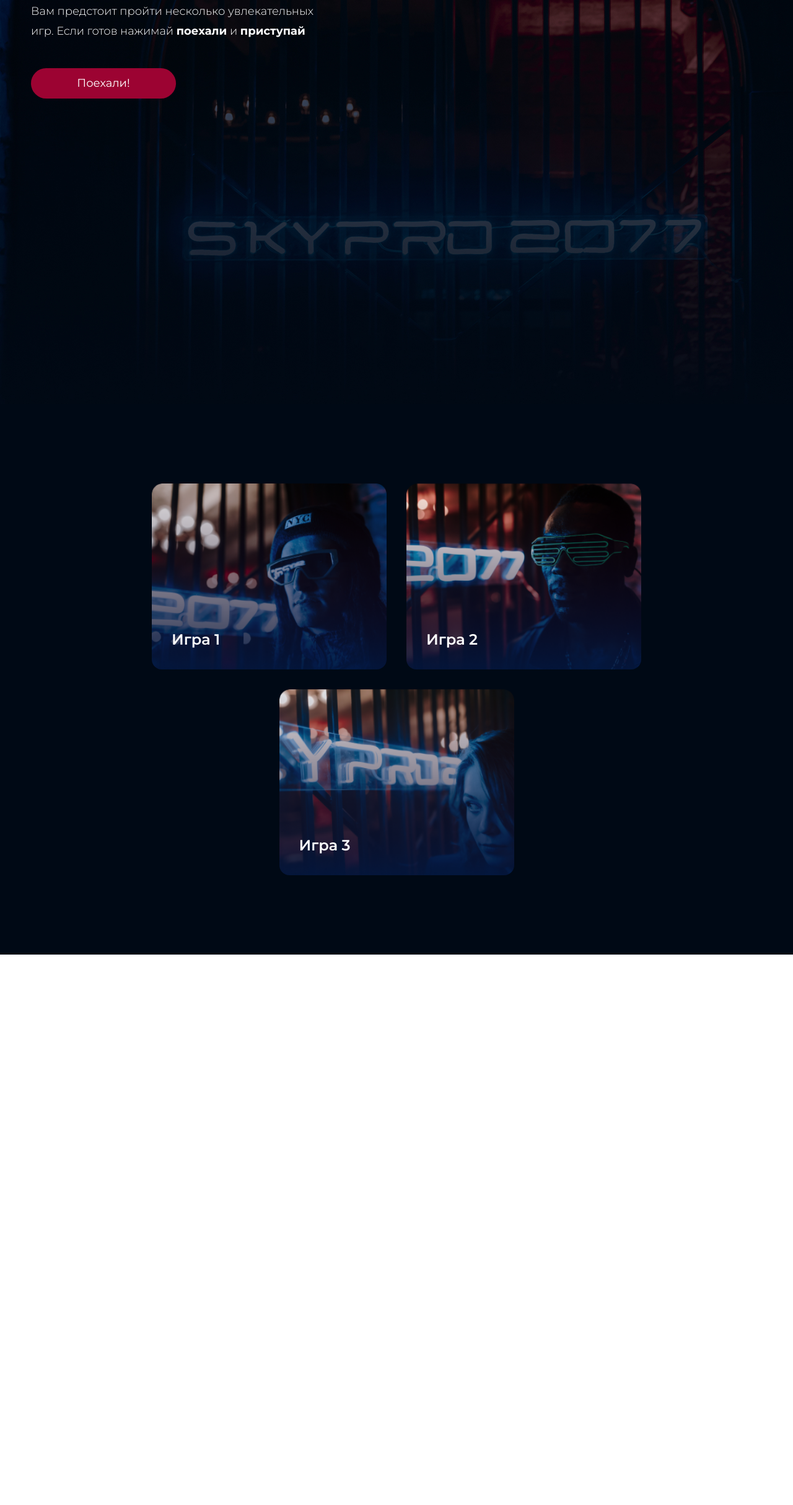
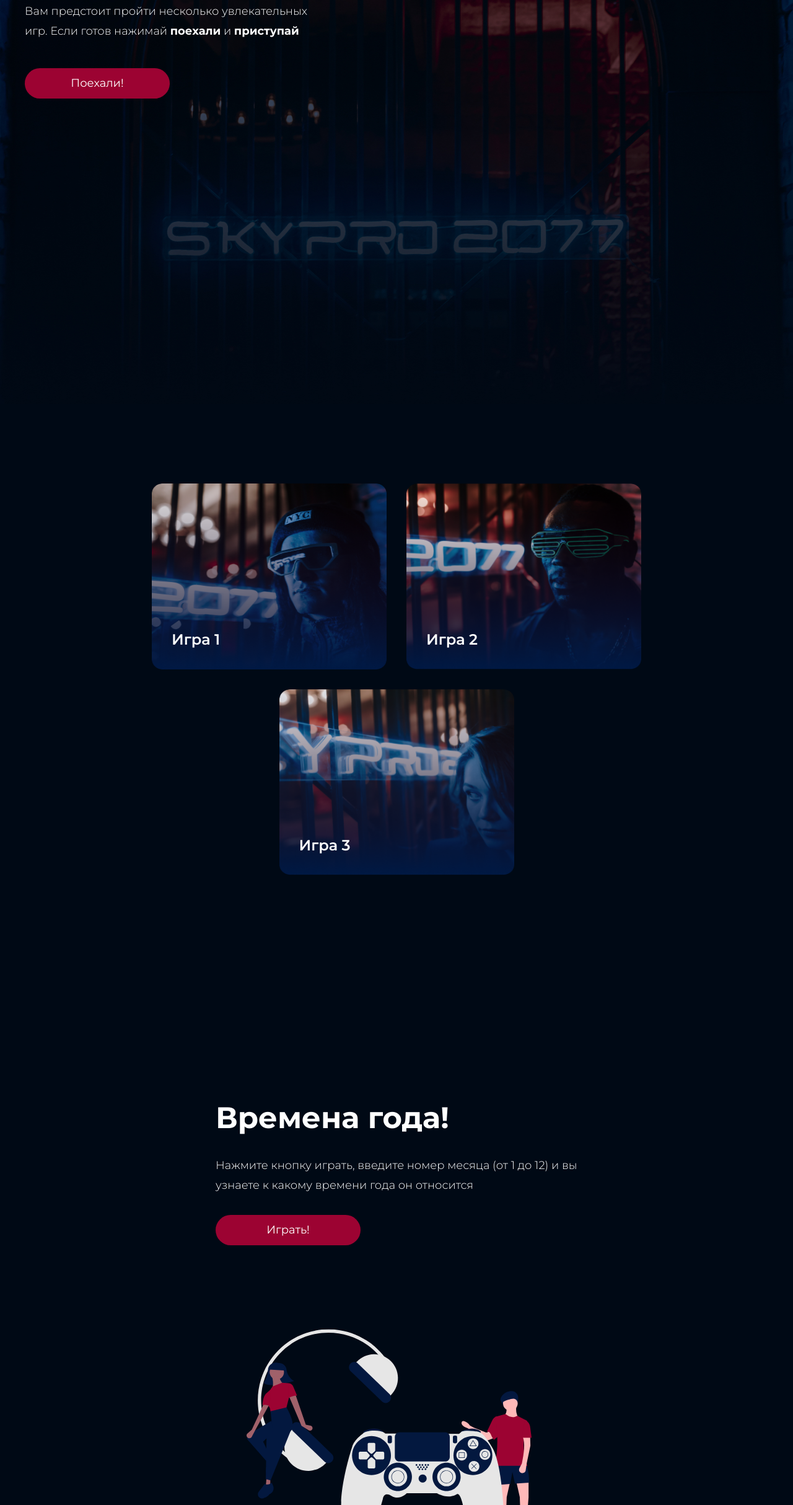
Before and after one commit to Christinnenko/2-nd-course-hw, a plain HTML site: page index.html in a window 1280 px wide. Shown: the part 372-2800 px from the top of the page at 62% size. Before the commit the page ends 1912 px from the top, so only its background shows below. Drawn offline with Linux system fonts and the light colour scheme.

Commit message:
Fixed website and added file hw-5

```diff
--- /dev/null
+++ b/game-seasons.js
@@ -0,0 +1,22 @@
+/* Сделайте функцию, которая принимает параметром номер месяца
+(от 1 до 12) и возвращает время года, в которое попадает этот месяц
+("Зима", "Лето", "Весна", "Осень").Придумайте, как должна работать функция,
+если ей передать неправильный параметр.Выведите пример использования
+функции в консоль.Для решения задачи используйте конструкцию
+else if и логические операторы || (логическое ИЛИ) и && (логическое И). */
+
+const defineSeason = () => {
+    let monthNumber = Number(prompt('Введите номер месяца'));
+
+    if (monthNumber === 12 || monthNumber >= 1 && monthNumber <= 2) {
+        alert('Зима');
+    } else if (monthNumber >= 3 && monthNumber <= 5) {
+        alert('Весна');
+    } else if (monthNumber >= 6 && monthNumber <= 8) {
+        alert('Лето');
+    } else if (monthNumber >= 9 && monthNumber <= 11) {
+        alert('Осень');
+    } else {
+        alert('Некорректно введено значение. Введите числовое значение от 1 до 12.');
+    }
+}
--- a/index.html
+++ b/index.html
@@ -12,25 +12,51 @@
 </head>
 
 <body>
-    <section class="welcome center">
+    <section class="welcome-wrap">
+        <div class="welcome">
             <h1 class="welcome__heading">Добро пожаловать на мой сайт !</h1>
             <p class="welcome__text">Вам предстоит пройти несколько увлекательных игр. Если готов нажимай <span
                     class="welcome__text-bold">поехали</span> и
                 <span class="welcome__text-bold">приступай</span>
             </p>
-        <a class="welcome__button" href="#">Поехали!</a>
+            <a class="button" href="#">Поехали!</a>
+        </div>
     </section>
-    <section class="games-wrap center">
+    <section class="games-wrap">
+        <div class="games">
             <div class="game">
-            <a class="game__first" href="#">Игра 1</a>
+                <a href="#"><img class="game__img" src="img/game1.png" alt="">
+                    <p class="game__text">Игра 1</p>
+                </a>
             </div>
             <div class="game">
-            <a class="game__second" href="#">Игра 2</a>
+                <a href="#"><img class="game__img" src="img/game2.png" alt="">
+                    <p class="game__text">Игра 2</p>
+                </a>
             </div>
             <div class="game">
-            <a class="game__third" href="#">Игра 3</a>
+                <a href="#"><img class="game__img" src="img/game3.png" alt="">
+                    <p class="game__text">Игра 3</p>
+                </a>
+            </div>
         </div>
     </section>
+    <section class="games-wrap">
+        <div class="game-seasons">
+            <div class="game-seasons__content">
+                <h2 class="game-seasons__heading">Времена года!</h2>
+                <p class="game-seasons__text">Нажмите кнопку играть, введите номер месяца (от 1 до 12) и вы узнаете к
+                    какому времени
+                    года он
+                    относится</p>
+                <a onclick="defineSeason()" class="button" href="#">Играть!</a>
+            </div>
+            <div class="game-seasons__img">
+                <img class="img" src="img/video_game.svg" alt="Наушники и геймпад">
+            </div>
+        </div>
+    </section>
+    <script src="game-seasons.js"></script>
 </body>
 
 </html>
--- a/style.css
+++ b/style.css
@@ -11,46 +11,48 @@ a {
     text-decoration: none;
 }
 
-.center {
-    padding-left: calc(50% - 601px);
-    padding-right: calc(50% - 601px);
+.welcome-wrap {
+    background-image: url(img/top.jpg);
+    background-size: 100% 100%;
+    background-repeat: no-repeat;
+    padding-left: 40px;
+    padding-right: 40px;
 }
 
 .welcome {
-    background-image: url(img/top.jpg);
-    background-repeat: no-repeat;
-    background-size: cover;
-    height: 824px;
+    margin: 0 auto;
+    padding-top: 200px;
     display: flex;
     flex-direction: column;
-    flex-shrink: 0;
-    gap: 18px;
-    padding-top: 200px;
+    max-width: 1200px;
+    padding-bottom: 493px;
 }
 
 .welcome__heading {
-    max-width: 700px;
     color: #FFF;
     font-size: 64px;
     font-style: normal;
-    font-weight: 800;
+    font-weight: 700;
     line-height: normal;
+    padding-bottom: 18px;
+    max-width: 760px;
 }
 
 .welcome__text {
-    max-width: 481px;;
     color: #FFF;
     font-size: 18px;
     font-style: normal;
     font-weight: 300;
     line-height: 32px;
+    padding-bottom: 44px;
+    max-width: 480px;
 }
 
 .welcome__text-bold {
     font-weight: 700;
 }
 
-.welcome__button {
+.button {
     border-radius: 30px;
     background: #9C0332;
     width: 234px;
@@ -65,125 +67,181 @@ a {
     text-align: center;
     padding-top: 13px;
     box-sizing: border-box;
-    margin-top: 26px;
     transition: all .3s;
     cursor: url(img/cursor.svg), pointer;
 }
 
-.welcome__button:hover {
+.button:hover {
     background: #EB443F;
 }
 
 .games-wrap {
-    background: #000915;
-    background-size: 100%;
+    background-color: #000915;
+    background-size: 100% 100%;
+    padding-left: 40px;
+    padding-right: 40px;
+}
+
+.games {
     display: flex;
     gap: 32px;
     justify-content: center;
-    align-items: center;
     flex-wrap: wrap;
     padding-top: 128px;
     padding-bottom: 128px;
 }
 
-.game__first,
-.game__second,
-.game__third {
+.game {
+    position: relative;
     width: 379px;
-    display: inline-block;
     height: 300px;
-    flex-shrink: 0;
+}
+
+.game__img {
+    width: 100%;
+    height: 100%;
     border-radius: 16px;
-    padding-top: 236px;
-    padding-bottom: 32px;
-    padding-left: 32px;
-    box-sizing: border-box;
+}
+
+.game__img:hover {
+    outline: 3px solid #44D2FF;
+    cursor: url(img/cursor.svg), pointer;
+}
+
+.game__text {
+    position: absolute;
+    top: 236px;
+    left: 32px;
     color: #FFF;
     font-size: 24px;
     font-style: normal;
     font-weight: 600;
     line-height: 32px;
+    box-sizing: border-box;
     cursor: url(img/cursor.svg), pointer;
 }
 
-.game__first {
-    background: url(img/game1.png);
-    background-repeat: no-repeat;
-    background-size: cover;
+.game-seasons {
+    margin: 0 auto;
+    display: flex;
+    align-items: center;
+    justify-content: center;
+    flex-wrap: wrap;
+    gap: 135px;
+    padding-top: 234px;
+    padding-bottom: 234px;
 }
 
-.game__second {
-    background: url(img/game2.png);
-    background-repeat: no-repeat;
-    background-size: cover;
+.game-seasons__content {
+    width: 584px;
+    display: flex;
+    flex-direction: column;
+    align-items: flex-start;
+    gap: 32px;
 }
 
-.game__third {
-    background: url(img/game3.png);
-    background-repeat: no-repeat;
-    background-size: cover;
+.game-seasons__heading {
+    color: #FFF;
+    font-size: 48px;
+    font-style: normal;
+    font-weight: 700;
+    line-height: normal;
+    max-width: 377px;
 }
 
-.game__first:hover,
-.game__second:hover,
-.game__third:hover {
-    outline: 3px solid #44D2FF;
+.game-seasons__text {
+    width: 584px;
+    color: #FFF;
+    font-size: 18px;
+    font-style: normal;
+    font-weight: 300;
+    line-height: 32px;
 }
 
+
+
 @media (min-width: 320px) and (max-width: 767px) {
-
-    .center {
-        padding-left: 16px;
-        padding-right: 16px;
-    }
 
     .welcome {
         background: url(img/mob_top.jpg);
         background-repeat: no-repeat;
-        background-size: cover;
+        background-size: 100% 100%;
         height: 735px;
         gap: 33px;
+        padding-bottom: 0;
         padding-top: 239px;
         align-items: center;
         box-sizing: border-box;
+        width: 100%;
     }
 
     .welcome__heading {
+        max-width: 100%;
         font-size: 32px;
         width: 343px;
         text-align: center;
+        padding-bottom: 0;
     }
 
     .welcome__text {
+        max-width: 100%;
         font-size: 14px;
         line-height: 22px;
-        width: 343px;
         text-align: center;
+        padding-bottom: 0;
     }
 
-    .welcome__button {
-        margin-top: 0;
-    }
-
-    .games-wrap {
-        display: flex;
+    .games {
         flex-direction: column;
-        box-sizing: border-box;
-        justify-content: center;
-    }
-
-    .game__first,
-    .game__second,
-    .game__third {
-        width: 343px;
-        padding-left: 14px;
-    }
+        flex-wrap: nowrap;
+        align-items: center
 }
 
-@media (min-width: 768px) and (max-width: 1300px) {
+    .welcome-wrap,
+    .games-wrap {
+        padding-left: 16px;
+        padding-right: 16px;
+}
 
-    .center {
-        padding-left: 50px;
-        padding-right: 50px;
-    }
+    .game {
+        max-width: 100%;
 }
+
+    .game__text {
+        left: 16px;
+}
+
+.game-seasons__content {
+    max-width: 100%;
+    align-items: center;
+}
+
+.game-seasons {
+    padding-top: 51px;
+    padding-bottom: 85px;
+    align-items: center;
+    width: 100%;
+    gap: 64px;
+}
+
+.game-seasons__heading {
+    font-size: 32px;
+}
+
+.game-seasons__img {
+    width: 344px;
+    height: 236px;
+}
+
+.img {
+    width: 100%;
+    height: 100%;
+}
+
+.game-seasons__text {
+    font-size: 14px;
+    line-height: 22px;
+    width: 100%;
+    text-align: center;
+}
+}
```
Also changed, not shown: hw-5/hw-5.js (added, +114 -0 lines), img/video_game.svg (added), 1 other file. Lines whose indentation alone changed are shown as unchanged.
